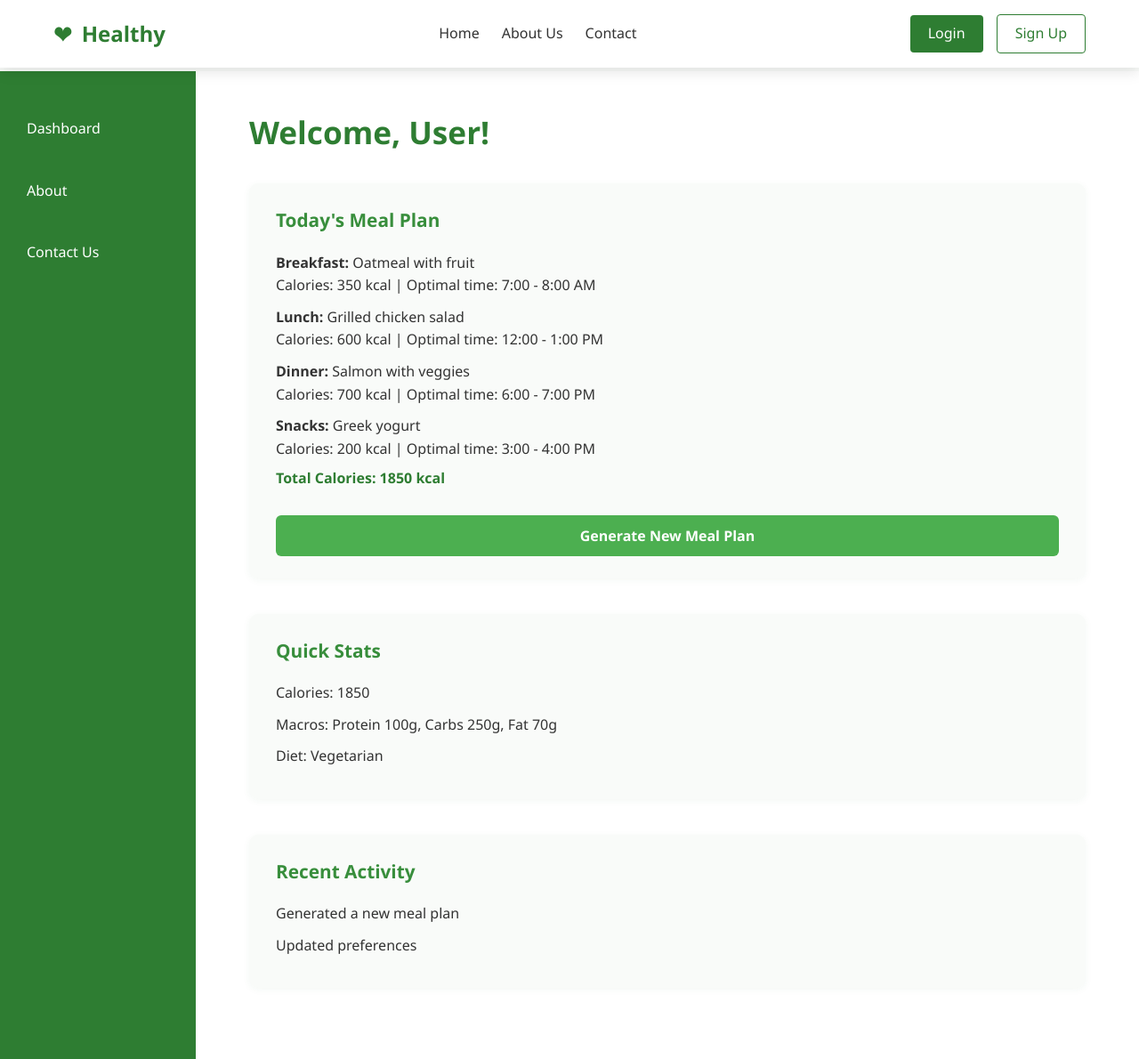
After one commit to Padi-le/Templae-Hackathon, a PHP site: page /dashboard.php in a window 1280 px wide. The commit adds this page. Shown: the whole page at 89% size. Run offline with PHP 8.4, Linux system fonts and the light colour scheme.

Commit message:
Dashboard created

```diff
--- /dev/null
+++ b/src/css/dashboard.css
@@ -0,0 +1,108 @@
+* {
+    margin: 0;
+    padding: 0;
+    box-sizing: border-box;
+    font-family: 'Segoe UI', Tahoma, Geneva, Verdana, sans-serif;
+}
+
+body {
+    background-color: #F9FbF9;
+    color: #333;
+    line-height: 1.6;
+}
+
+.dashboard-container {
+    display: flex;
+    min-height: 100vh;
+}
+
+.sidebar {
+    width: 220px;
+    background-color: #2E7D32;
+    color: #fff;
+    padding: 40px 0 0 0;
+    min-height: 100vh;
+}
+
+.sidebar ul {
+    list-style: none;
+}
+
+.sidebar ul li {
+    margin-bottom: 20px;
+}
+
+.sidebar ul li a {
+    color: #fff;
+    text-decoration: none;
+    font-weight: 500;
+    padding: 12px 30px;
+    display: block;
+    border-radius: 6px 0 0 6px;
+    transition: background 0.2s;
+}
+
+.sidebar ul li a:hover,
+.sidebar ul li a.active {
+    background-color: #388E3C;
+}
+
+.main-content {
+    flex: 1;
+    padding: 40px 60px;
+    background-color: #fff;
+}
+
+.main-content h1 {
+    color: #2E7D32;
+    font-size: 2.2rem;
+    margin-bottom: 30px;
+    font-weight: 600;
+}
+
+section {
+    margin-bottom: 40px;
+    background: #F9FbF9;
+    border-radius: 10px;
+    padding: 25px 30px;
+    box-shadow: 0 2px 8px rgba(46, 125, 50, 0.05);
+}
+
+section h2 {
+    color: #388E3C;
+    margin-bottom: 18px;
+    font-size: 1.3rem;
+    font-weight: 600;
+}
+
+.today-meal-plan ul,
+.quick-stats ul,
+.recent-activity ul {
+    list-style: none;
+    padding-left: 0;
+}
+
+.today-meal-plan li,
+.quick-stats li,
+.recent-activity li {
+    margin-bottom: 10px;
+    font-size: 1rem;
+}
+
+#generate-plan {
+    margin-top: 18px;
+    padding: 12px 0;
+    width: 100%;
+    background-color: #4CAF50;
+    color: #fff;
+    border: none;
+    border-radius: 6px;
+    font-size: 1rem;
+    font-weight: 600;
+    cursor: pointer;
+    transition: background 0.2s;
+}
+
+#generate-plan:hover {
+    background-color: #388E3C;
+}
--- /dev/null
+++ b/src/dashboard.php
@@ -0,0 +1,93 @@
+<?php
+// dashboard.php
+session_start();
+// Example: get user info from session or database
+$user_name = isset($_SESSION['user_name']) ? $_SESSION['user_name'] : 'User';
+
+// Dynamic calories for each meal (could be loaded from DB in real app)
+$meals = [
+    'breakfast' => [
+        'name' => 'Oatmeal with fruit',
+        'calories' => 350,
+        'time' => '7:00 - 8:00 AM'
+    ],
+    'lunch' => [
+        'name' => 'Grilled chicken salad',
+        'calories' => 600,
+        'time' => '12:00 - 1:00 PM'
+    ],
+    'dinner' => [
+        'name' => 'Salmon with veggies',
+        'calories' => 700,
+        'time' => '6:00 - 7:00 PM'
+    ],
+    'snacks' => [
+        'name' => 'Greek yogurt',
+        'calories' => 200,
+        'time' => '3:00 - 4:00 PM'
+    ]
+];
+$total_calories = array_sum(array_column($meals, 'calories'));
+?>
+<!DOCTYPE html>
+<html lang="en">
+<head>
+    <meta charset="UTF-8">
+    <meta name="viewport" content="width=device-width, initial-scale=1.0">
+    <title>Dashboard</title>
+    <link rel="stylesheet" href="css/dashboard.css">
+</head>
+<body>
+    <?php include 'header.php'; ?>
+    <div class="dashboard-container">
+        <nav class="sidebar">
+            <ul>
+                <li><a href="dashboard.php">Dashboard</a></li>
+                <li><a href="about.php">About</a></li>
+                <li><a href="contact.php">Contact Us</a></li>
+            </ul>
+        </nav>
+        <main class="main-content">
+            <h1>Welcome, <?php echo htmlspecialchars($user_name); ?>!</h1>
+            <section class="today-meal-plan">
+                <h2>Today's Meal Plan</h2>
+                <ul>
+                    <li>
+                        <strong>Breakfast:</strong> <span id="breakfast"><?php echo htmlspecialchars($meals['breakfast']['name']); ?></span><br>
+                        <span class="meal-detail">Calories: <?php echo $meals['breakfast']['calories']; ?> kcal | Optimal time: <?php echo $meals['breakfast']['time']; ?></span>
+                    </li>
+                    <li>
+                        <strong>Lunch:</strong> <span id="lunch"><?php echo htmlspecialchars($meals['lunch']['name']); ?></span><br>
+                        <span class="meal-detail">Calories: <?php echo $meals['lunch']['calories']; ?> kcal | Optimal time: <?php echo $meals['lunch']['time']; ?></span>
+                    </li>
+                    <li>
+                        <strong>Dinner:</strong> <span id="dinner"><?php echo htmlspecialchars($meals['dinner']['name']); ?></span><br>
+                        <span class="meal-detail">Calories: <?php echo $meals['dinner']['calories']; ?> kcal | Optimal time: <?php echo $meals['dinner']['time']; ?></span>
+                    </li>
+                    <li>
+                        <strong>Snacks:</strong> <span id="snacks"><?php echo htmlspecialchars($meals['snacks']['name']); ?></span><br>
+                        <span class="meal-detail">Calories: <?php echo $meals['snacks']['calories']; ?> kcal | Optimal time: <?php echo $meals['snacks']['time']; ?></span>
+                        <div class="total-calories" style="margin-top:8px;font-weight:600;color:#2E7D32;">Total Calories: <?php echo $total_calories; ?> kcal</div>
+                    </li>
+                </ul>
+                <button id="generate-plan">Generate New Meal Plan</button>
+            </section>
+            <section class="quick-stats">
+                <h2>Quick Stats</h2>
+                <ul>
+                    <li>Calories: <span id="calories"><?php echo $total_calories; ?></span></li>
+                    <li>Macros: <span id="macros">Protein 100g, Carbs 250g, Fat 70g</span></li>
+                    <li>Diet: <span id="diet">Vegetarian</span></li>
+                </ul>
+            </section>
+            <section class="recent-activity">
+                <h2>Recent Activity</h2>
+                <ul>
+                    <li>Generated a new meal plan</li>
+                    <li>Updated preferences</li>
+                </ul>
+            </section>
+        </main>
+    </div>
+</body>
+</html>
```
Also changed, not shown: src/css/register.css (+51 -30 lines).
